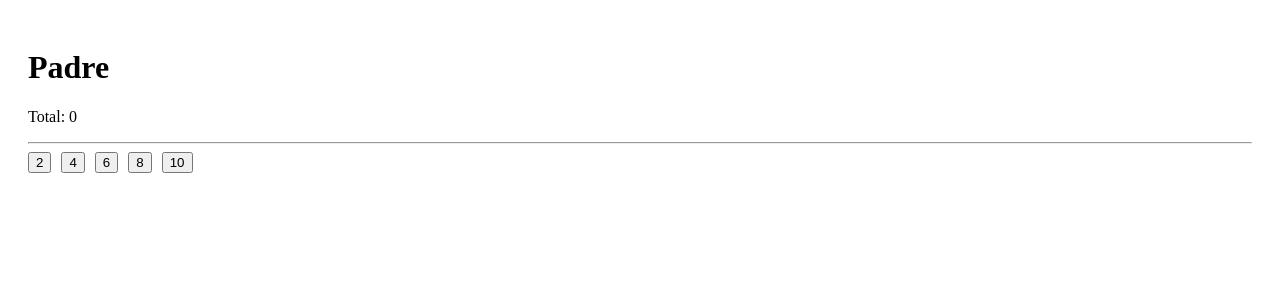
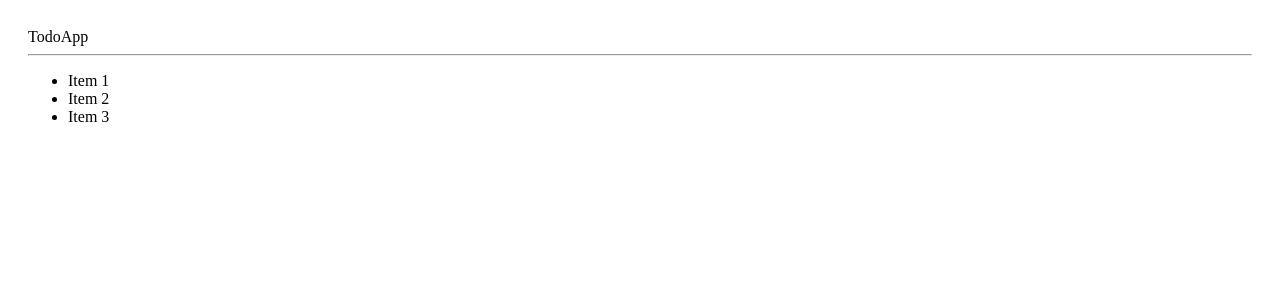
Before and after one commit to kevinfcc26/hook-app, a React app: page / in a window 1280 px wide. Shown: the top 300 px of the page. Built offline with nearby package versions, Linux system fonts and the light colour scheme; the HTML template or start-up script is replaced by a standard one.

Commit message:
create initial useReducer

```diff
--- /dev/null
+++ b/src/08-useReducer/TodoApp.jsx
@@ -0,0 +1,30 @@
+import { useReducer } from "react";
+import { todoReducer } from "./todoReducer";
+
+const initialState = [
+  {
+    id: new Date().getTime(),
+    description: "Recolectar la piedra del alma",
+    done: false,
+  },
+  {
+    id: new Date().getTime() * 3,
+    description: "Recolectar la piedra del poder",
+    done: false,
+  },
+];
+
+export const TodoApp = () => {
+  const [todos, dispatch] = useReducer(todoReducer, initialState);
+  return (
+    <>
+      <div>TodoApp</div>
+      <hr />
+      <ul>
+        <li>Item 1</li>
+        <li>Item 2</li>
+        <li>Item 3</li>
+      </ul>
+    </>
+  );
+};
--- /dev/null
+++ b/src/08-useReducer/todoReducer.js
@@ -0,0 +1,9 @@
+export const todoReducer = (initialState = [], action) => {
+  switch (action.type) {
+    case "ABC":
+      throw new Error("Action.type = ABC no esta implementada");
+
+    default:
+      return initialState;
+  }
+};
--- a/src/main.jsx
+++ b/src/main.jsx
@@ -12,12 +12,14 @@
 // import { CounterWithCustomHook } from './01-useState/CounterWithCustomHook'
 // import { CounterApp } from './01-useState/CounterApp'
 // import { HooksApp } from './HooksApp'
-import { Padre } from "./07-tarea/Padre";
-import "./08-useReducer/intro-reducer";
+// import { Padre } from "./07-tarea/Padre";
+// import "./08-useReducer/intro-reducer";
+import { TodoApp } from "./08-useReducer/TodoApp";
 
 ReactDOM.createRoot(document.getElementById("root")).render(
   <React.StrictMode>
-    <Padre />
+    <TodoApp />
+    {/* <Padre /> */}
     {/* <CallbackHook /> */}
     {/* <MemoHook /> */}
     {/* <Memorize /> */}
```
